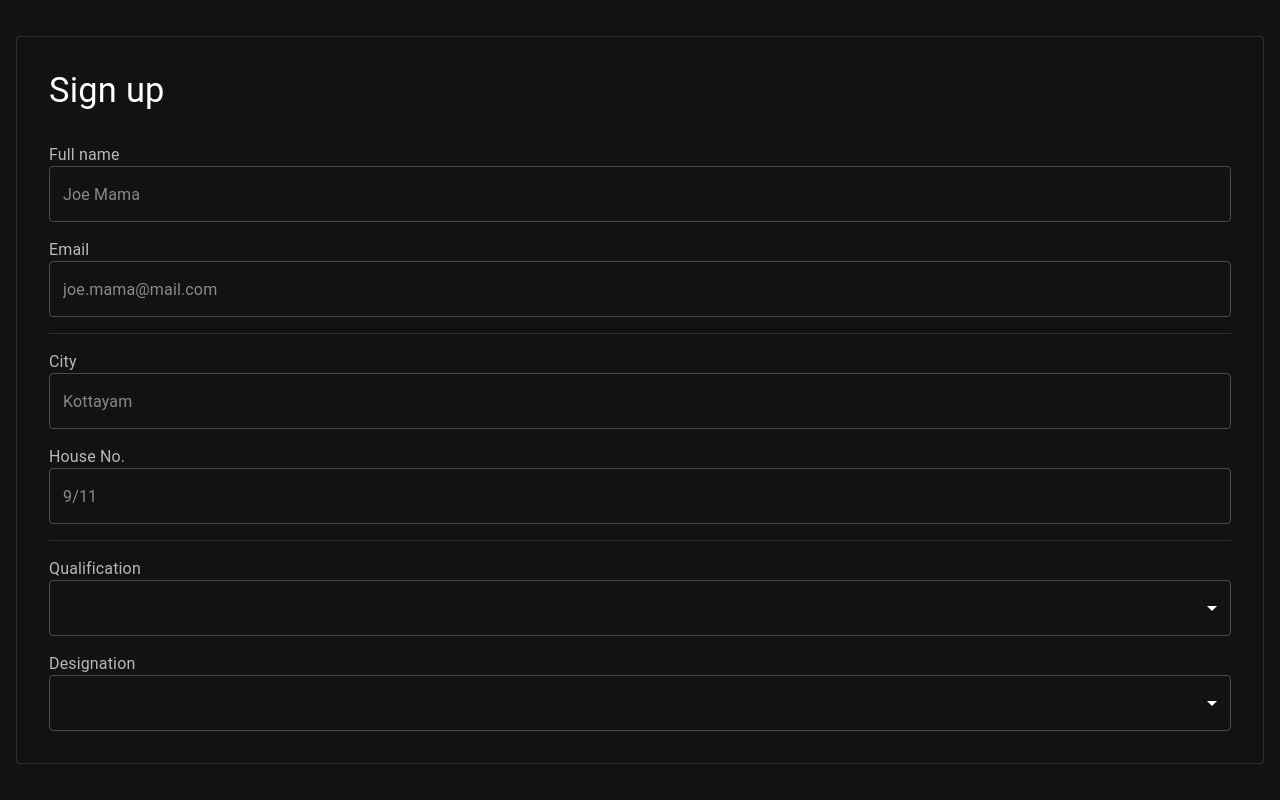
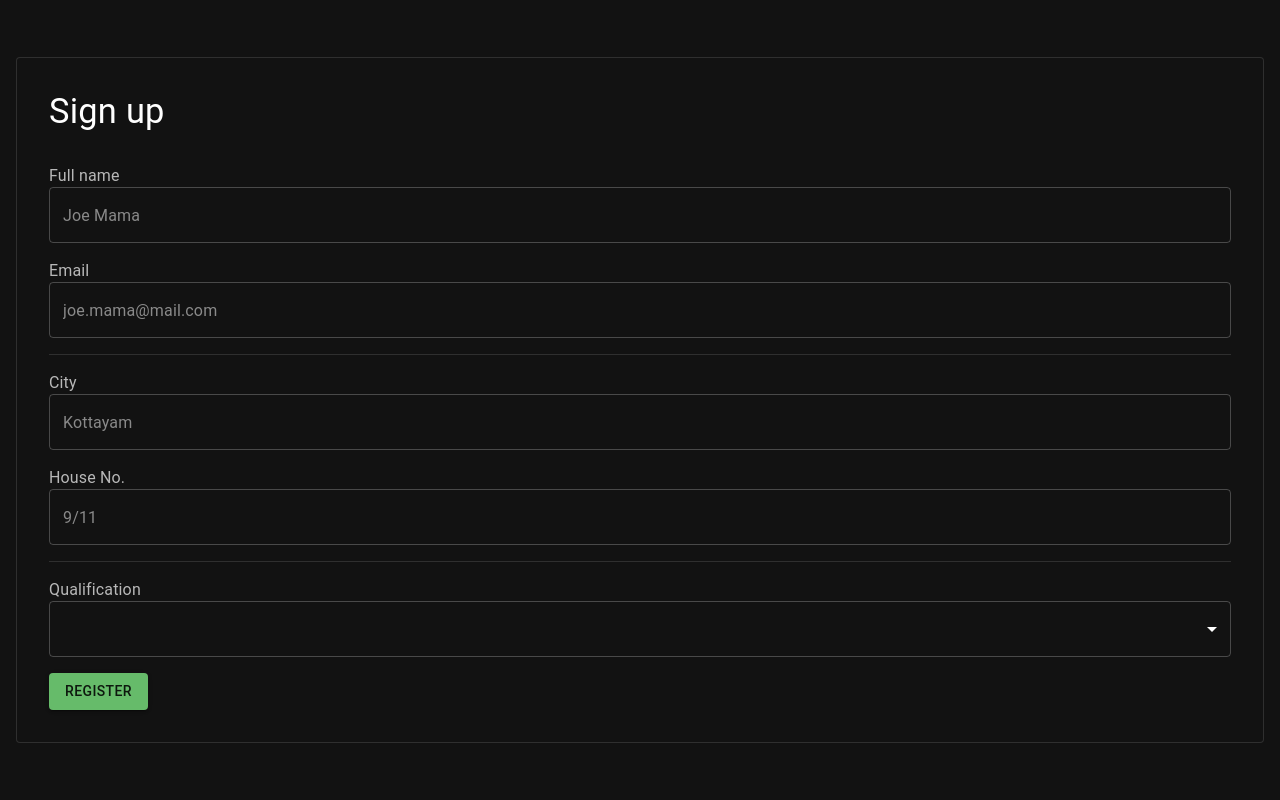
Before and after one commit to elhanbthomas/DONATION-MANAGEMENT, a React (Vite) app in the folder frontend/: page /register in a window 1280 px wide. Built offline with nearby package versions, Linux system fonts and the light colour scheme.

Commit message:
sample api

```diff
--- a/frontend/src/components/RegForm.jsx
+++ b/frontend/src/components/RegForm.jsx
@@ -1,15 +1,50 @@
 import * as React from 'react';
-import { Box, Divider, FormControl, FormLabel, InputLabel, MenuItem, NativeSelect, Select, TextField } from '@mui/material';
+import { Box, Divider, FormControl, FormLabel, InputLabel, MenuItem, NativeSelect, Select, TextField, Button, Stack } from '@mui/material';
+import axios from 'axios';
 
-export default function RegForm({ handleSubmit }) {
-    const [age, setAge] = React.useState('');
-    const [designation, setDesignation] = React.useState('');
+export default function RegForm() {
+    // const [age, setAge] = React.useState('');
+    // const [designation, setDesignation] = React.useState('');
+    const [error, setError] = React.useState(null)
 
-    const handleAgeChange = (event) => {
-        setAge(event.target.value);
+    // const handleDesignationChange = (event) => {
+    //     setDesignation(event.target.value);
+    // }
+
+    const [formData, SetformData] = React.useState({
+        'name': '',
+        'email': '',
+        'city': '',
+        'house': '',
+        'qualification': ''
+    });
+
+    // const handleAgeChange = (event) => {
+    //     setAge(event.target.value);
+    //     SetformData()
+    // }
+    const handleChange = (e) => {
+        // setAge(e.target.value);
+        SetformData({
+            ...formData,
+            [e.target.name]:e.target.value
+        })
     }
-    const handleDesignationChange = (event) => {
-        setDesignation(event.target.value);
+
+    const handleSubmit = async (e) => {
+        e.preventDefault()
+
+        try{
+            const response = await axios.post('http://127.0.0.1:8000/api/register', formData, {
+                headers:{
+                    "Content-Type":'application/json',
+                },
+
+            });
+        }
+        catch(err){
+            setError(err)
+        }
     }
     return (
         <Box
@@ -26,6 +61,7 @@ export default function RegForm({ handleSubmit }) {
                     fullWidth
                     id="name"
                     placeholder="Joe Mama"
+                    onChange={handleChange}
                 />
             </FormControl>
             <FormControl>
@@ -35,8 +71,9 @@ export default function RegForm({ handleSubmit }) {
                     name="email"
                     required
                     fullWidth
-                    id="name"
+                    id="email"
                     placeholder="joe.mama@mail.com"
+                    onChange={handleChange}
                 />
             </FormControl>
             <Divider />
@@ -48,6 +85,7 @@ export default function RegForm({ handleSubmit }) {
                     fullWidth
                     id="city"
                     placeholder="Kottayam"
+                    onChange={handleChange}
                 />
             </FormControl>
             <FormControl>
@@ -58,6 +96,7 @@ export default function RegForm({ handleSubmit }) {
                     fullWidth
                     id="house"
                     placeholder="9/11"
+                    onChange={handleChange}
                 />
             </FormControl>
             <Divider />
@@ -65,15 +104,16 @@ export default function RegForm({ handleSubmit }) {
                 <FormLabel >Qualification</FormLabel>
                 <Select
                     id="demo-simple-select"
-                    value={age}
-                    onChange={handleAgeChange}
+                    value={formData.qualification}
+                    onChange={handleChange}
+                    name='qualification'
                 >
                     <MenuItem value={"10"}>10th</MenuItem>
                     <MenuItem value={"12"}>12th</MenuItem>
                     <MenuItem value={"clg"}>College</MenuItem>
                 </Select>
             </FormControl>
-            <FormControl fullWidth>
+            {/* <FormControl fullWidth>
                 <FormLabel >Designation</FormLabel>
                 <Select
                     value={designation}
@@ -83,7 +123,10 @@ export default function RegForm({ handleSubmit }) {
                     <MenuItem value={"d2"}>D2</MenuItem>
                     <MenuItem value={"d3"}>D3</MenuItem>
                 </Select>
-            </FormControl>
+            </FormControl> */}
+            <Stack direction='row' spacing={5}>
+                <Button variant="contained" color='success' type='submit'>Register</Button>
+            </Stack>
         </Box>
     )
 }
--- a/frontend/src/pages/RegistrationPage.jsx
+++ b/frontend/src/pages/RegistrationPage.jsx
@@ -3,7 +3,10 @@ import RegForm from '../components/RegForm.jsx';
 import * as React from 'react';
 
 export default function RegistrationPage() {
-    const handleSubmit = (e) => { e.preventDefault(); }
+    // const handleSubmit = async (e) => {
+    //     e.preventDefault();
+
+    // }
     return <>
         <Stack
             sx={{
@@ -20,7 +23,7 @@ export default function RegistrationPage() {
                 >
                     Sign up
                 </Typography>
-                <RegForm handleSubmit={handleSubmit} />
+                <RegForm />
             </Card>
         </Stack>
     </>;
```
Also changed, not shown: 1 other file (tests, documents, lock files or other folders).
